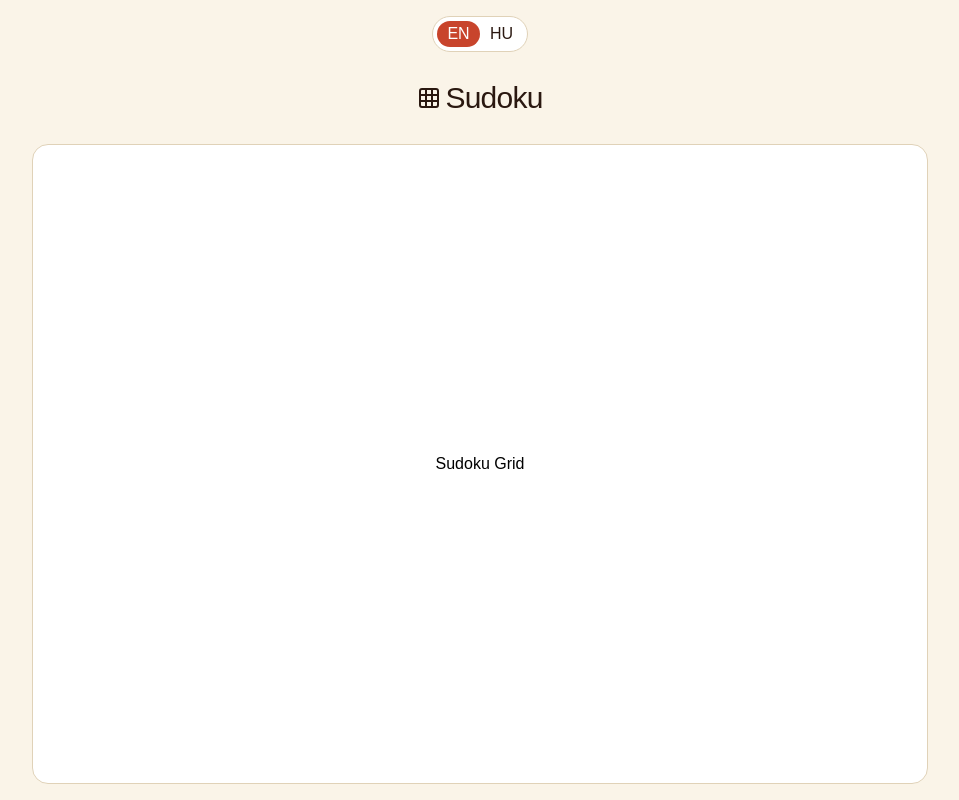
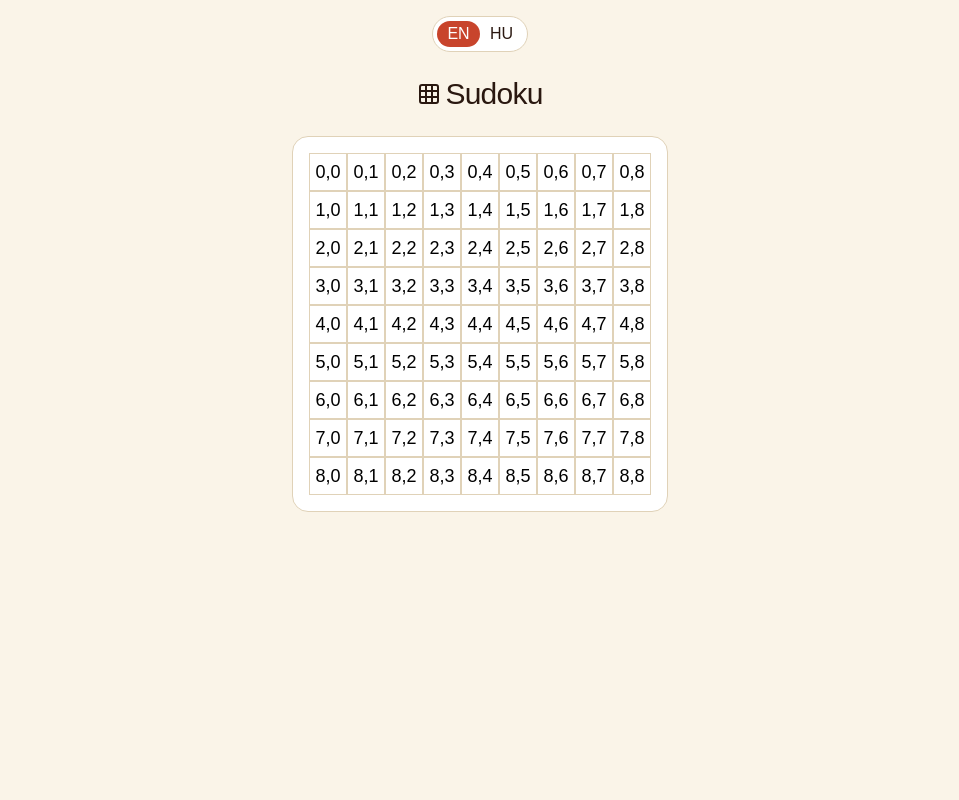
Before and after one commit to dhemeira/sudoku, a React (Vite) app: page / in a window 1280 px wide. Shown: the whole page, without its empty margins (160-1119 px from the left). Built offline with nearby package versions, Linux system fonts and the light colour scheme.

Commit message:
Create grid UI

```diff
--- a/src/app.tsx
+++ b/src/app.tsx
@@ -10,7 +10,7 @@ function App() {
   useTranslation();
 
   return (
-    <div className="container mx-auto flex min-h-screen flex-col items-center gap-4 p-4 sm:gap-7">
+    <div className="container mx-auto flex min-h-screen flex-col items-center gap-4 p-4 sm:gap-6">
       <LanguagePicker />
       <Title />
       <ErrorBoundary>
--- /dev/null
+++ b/src/components/Cell.tsx
@@ -0,0 +1,17 @@
+interface Props {
+  row: number; // 0–8
+  col: number; // 0–8
+}
+
+function Cell({ row, col }: Props) {
+  return (
+    <button
+      data-row={row}
+      data-col={col}
+      className="border-border flex aspect-square items-center justify-center border p-1 text-lg">
+      {row},{col}
+    </button>
+  );
+}
+
+export default Cell;
--- a/src/components/Grid.tsx
+++ b/src/components/Grid.tsx
@@ -1,9 +1,12 @@
+import Cell from './Cell';
 import SectionCard from './ui/SectionCard';
 
 function Grid() {
   return (
-    <SectionCard className="flex-1 items-center justify-center gap-4 text-center">
-      Sudoku Grid
+    <SectionCard className="grid aspect-square w-auto grid-cols-9 grid-rows-9 p-4">
+      {Array.from({ length: 9 }, (_, r) =>
+        Array.from({ length: 9 }, (_, c) => <Cell key={r * 9 + c} row={r} col={c} />)
+      )}
     </SectionCard>
   );
 }
--- a/src/components/ui/SectionCard.tsx
+++ b/src/components/ui/SectionCard.tsx
@@ -1,18 +1,8 @@
 import { type ReactNode } from 'react';
 
-type Variant = 'default' | 'tie' | 'win';
-
-function SectionCard({
-  children,
-  className = '',
-}: {
-  children: ReactNode;
-  className?: string;
-  variant?: Variant;
-}) {
+function SectionCard({ children, className = '' }: { children: ReactNode; className?: string }) {
   return (
-    <section
-      className={`bg-surface border-border flex w-full max-w-4xl flex-col rounded-2xl border p-4 sm:px-8 sm:py-7 ${className}`}>
+    <section className={`bg-surface border-border rounded-2xl border ${className}`}>
       {children}
     </section>
   );
```
